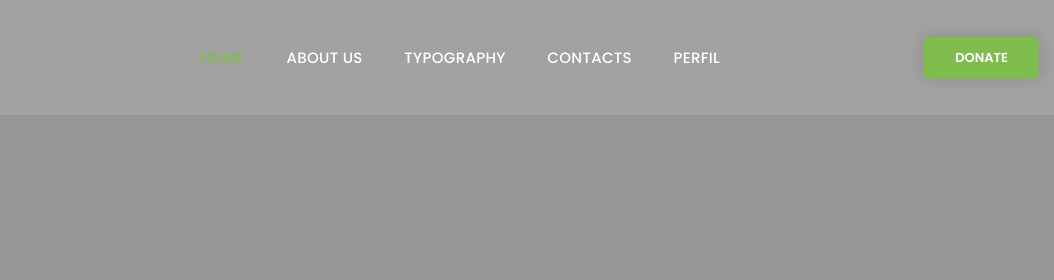
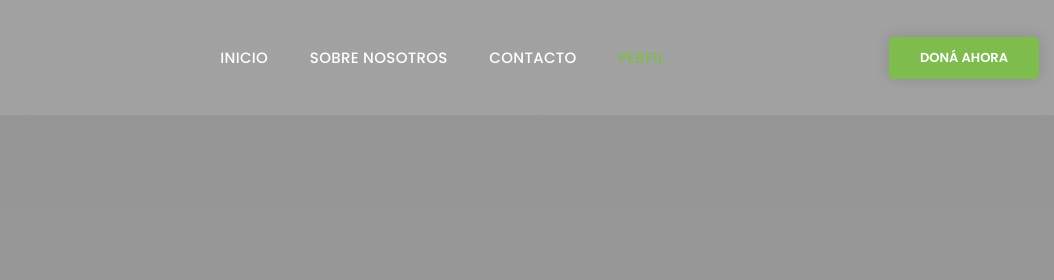
Before and after one commit to cfgba23/Team-4, a plain HTML site: page site/perfil.html in a window 1280 px wide. Shown: the top 280 px of the page, 226-1280 px from the left. Drawn offline with Linux system fonts and the light colour scheme; animation ran at ten frames a second.

Commit message:
normalizado de nav

```diff
--- a/site/perfil.html
+++ b/site/perfil.html
@@ -41,19 +41,17 @@
                   <div class="rd-navbar-nav-wrap">
                     <!-- RD Navbar Nav-->
                     <ul class="rd-navbar-nav">
-                      <li class="rd-nav-item active"><a class="rd-nav-link" href="index.html">Home</a>
+                      <li class="rd-nav-item"><a class="rd-nav-link" href="index.html">Inicio</a>
                       </li>
-                      <li class="rd-nav-item"><a class="rd-nav-link" href="about-us.html">About Us</a>
+                      <li class="rd-nav-item"><a class="rd-nav-link" href="about-us.html">Sobre Nosotros</a>
                       </li>
-                      <li class="rd-nav-item"><a class="rd-nav-link" href="typography.html">Typography</a>
+                      <li class="rd-nav-item"><a class="rd-nav-link" href="contacts.html">Contacto</a>
                       </li>
-                      <li class="rd-nav-item"><a class="rd-nav-link" href="contacts.html">Contacts</a>
+                      <li class="rd-nav-item active"><a class="rd-nav-link" href="perfil.html">Perfil</a>
                       </li>
-                      <li class="rd-nav-item"><a class="rd-nav-link" href="perfil.html">Perfil</a>
-                      </li>
-                    </ul><a class="button button-primary button-sm" href="#">Donate</a>
+                    </ul><a class="button button-primary button-sm" href="#">Doná Ahora</a>
                   </div>
-                </div><a class="button button-primary button-sm" href="#">Donate</a>
+                </div><a class="button button-primary button-sm" href="#">Doná Ahora</a>
               </div>
             </div>
           </nav>
```
Also changed, not shown: site/about-us.html (+7 -5 lines), site/contacts.html (+4 -2 lines), site/index.html (+7 -5 lines).
